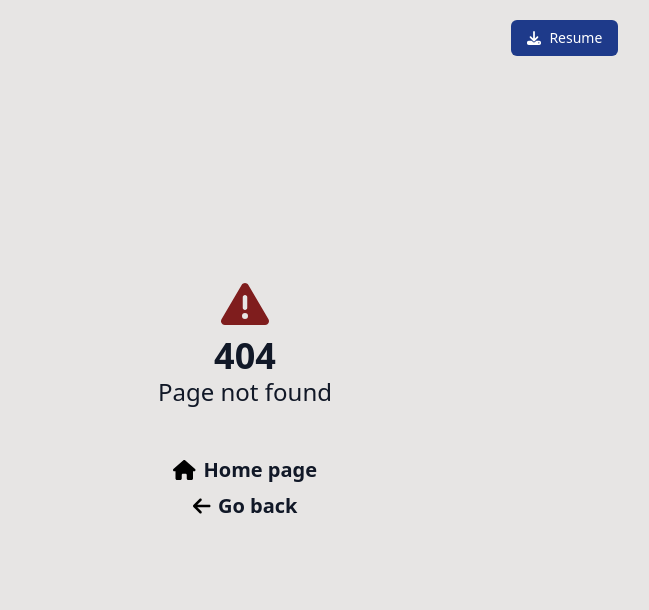
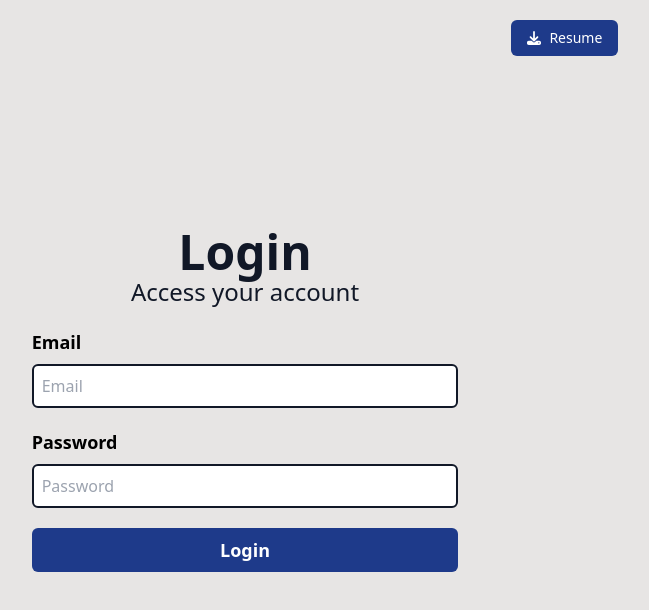
Before and after one commit to marcos-nsantos/portfolio-site, a Vue app: page /login in a window 1280 px wide. Before the commit this address had no page. Shown: the top 610 px of the page, without its empty margins (395-1044 px from the left). Built offline with nearby package versions, Linux system fonts and the light colour scheme.

Commit message:
add login view

```diff
--- /dev/null
+++ b/src/components/BaseInput.vue
@@ -0,0 +1,31 @@
+<template>
+  <label v-if="label" class="text-lg font-semibold" :for="label">{{
+    label
+  }}</label>
+  <input
+    :id="label"
+    v-bind="$attrs"
+    :value="modelValue"
+    :placeholder="label"
+    @input="$emit('update:modelValue', $event.target.value)"
+    class="border-2 border-gray-900 rounded-md p-2 focus:outline-none focus:border-blue-900"
+  />
+</template>
+
+<script>
+export default {
+  name: "BaseInput",
+  props: {
+    label: {
+      type: String,
+      default: "",
+    },
+    modelValue: {
+      type: [String, Number],
+      default: "",
+    },
+  },
+};
+</script>
+
+<style scoped></style>
--- a/src/components/DownloadButton.vue
+++ b/src/components/DownloadButton.vue
@@ -19,5 +19,3 @@ export default {
   props: ["url", "description"],
 };
 </script>
-
-<style scoped></style>
--- a/src/components/NavBar.vue
+++ b/src/components/NavBar.vue
@@ -22,5 +22,3 @@ export default {
   },
 };
 </script>
-
-<style scoped></style>
--- a/src/router/index.js
+++ b/src/router/index.js
@@ -10,6 +10,11 @@ const router = createRouter({
       component: HomeView,
     },
     {
+      path: "/login",
+      name: "login",
+      component: () => import("../views/LoginView.vue"),
+    },
+    {
       path: "/:pathMatch(.*)*",
       name: "not-found",
       component: () => import("../views/NotFoundView.vue"),
--- a/src/views/HomeView.vue
+++ b/src/views/HomeView.vue
@@ -42,5 +42,3 @@ export default {
   components: { FontAwesomeIcon, TechStacksIcons },
 };
 </script>
-
-<style scoped></style>
--- /dev/null
+++ b/src/views/LoginView.vue
@@ -0,0 +1,50 @@
+<template>
+  <main class="flex flex-col justify-center items-center h-screen bg-stone-200">
+    <h1 class="text-5xl font-bold text-gray-900">Login</h1>
+    <h2 class="text-2xl font-medium text-gray-900">Access your account</h2>
+
+    <form class="flex flex-col gap-5 mt-5 w-11/12 md:w-1/2 lg:w-1/3">
+      <div class="flex flex-col gap-2">
+        <BaseInput
+          v-model="email"
+          type="email"
+          label="Email"
+          placeholder="Enter your email"
+          required
+        />
+      </div>
+
+      <div class="flex flex-col gap-2">
+        <BaseInput
+          v-model="password"
+          type="password"
+          label="Password"
+          placeholder="Enter your password"
+          required
+        />
+      </div>
+
+      <button
+        type="submit"
+        class="bg-blue-900 text-white rounded-md p-2 text-lg font-semibold hover:bg-blue-800 transition-colors duration-200"
+      >
+        Login
+      </button>
+    </form>
+  </main>
+</template>
+
+<script>
+import BaseInput from "../components/BaseInput.vue";
+
+export default {
+  name: "LoginVue",
+  components: { BaseInput },
+  data() {
+    return {
+      email: "",
+      password: "",
+    };
+  },
+};
+</script>
--- a/src/views/NotFoundView.vue
+++ b/src/views/NotFoundView.vue
@@ -1,7 +1,5 @@
 <template>
-  <main
-    class="flex flex-col justify-center items-center h-screen bg-stone-200"
-  >
+  <main class="flex flex-col justify-center items-center h-screen bg-stone-200">
     <font-awesome-icon
       class="text-5xl text-red-900"
       icon="exclamation-triangle"
@@ -11,7 +9,9 @@
     <h2 class="text-2xl font-medium text-gray-900">Page not found</h2>
 
     <div class="mt-12 font-semibold">
-      <div class="flex justify-center gap-5 text-xl hover:text-blue-900 hover:scale-105 transition-transform duration-200">
+      <div
+        class="flex justify-center gap-5 text-xl hover:text-blue-900 hover:scale-105 transition-transform duration-200"
+      >
         <router-link to="/">
           <font-awesome-icon
             icon="fa-solid fa-home"
@@ -21,7 +21,9 @@
         </router-link>
       </div>
 
-      <div class="flex justify-center gap-5 mt-2 text-xl hover:text-blue-900 hover:scale-105 transition-transform duration-200">
+      <div
+        class="flex justify-center gap-5 mt-2 text-xl hover:text-blue-900 hover:scale-105 transition-transform duration-200"
+      >
         <a href="#" @click="goBack">
           <font-awesome-icon
             icon="fa-solid fa-arrow-left"
@@ -44,5 +46,3 @@ export default {
   },
 };
 </script>
-
-<style scoped></style>
```
